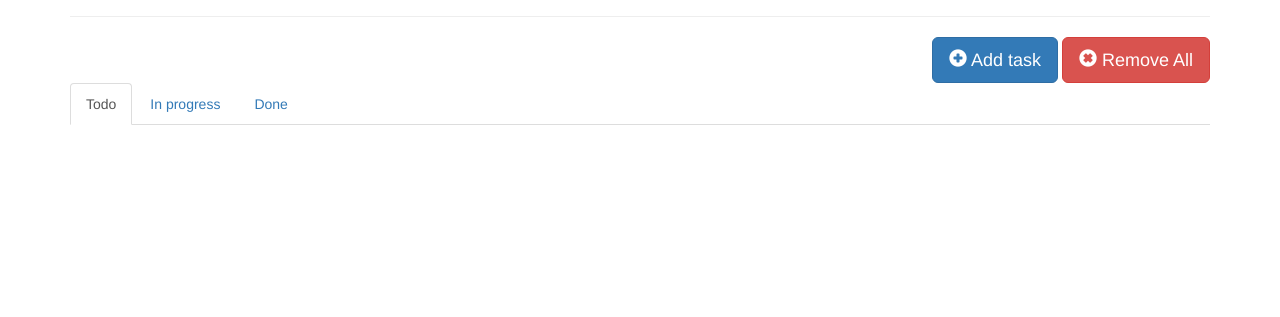
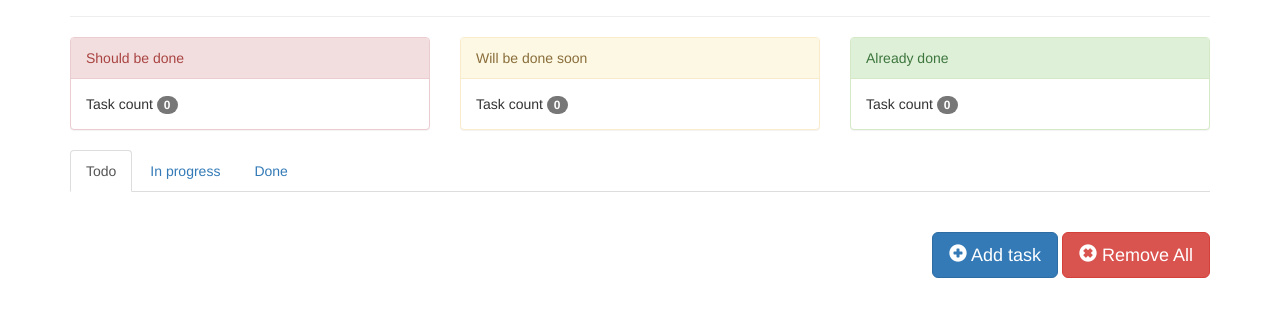
Before and after one commit to Alexander-ilyin3/2019-12-02-todolist, a website: page index.html in a window 1280 px wide. Shown: the part 83-400 px from the top of the page. Drawn offline with nearby package versions, Linux system fonts and the light colour scheme.

Commit message:
add a statistic panels

```diff
--- a/functions.js
+++ b/functions.js
@@ -1,15 +1,12 @@
 function addTask(newTask, id){
-
 
     let taskElement = document.createElement('li')
     taskElement.classList.add('list-group-item')
     taskElement.innerText = newTask.title
     taskElement.setAttribute('data-id', id)
 
-
     let taskContainer = document.querySelector(`[data-status="${newTask.status}"]`)
     taskContainer.appendChild(taskElement)
-
 
     let buttons = {
   container: document.createElement('div'),
@@ -20,7 +17,6 @@ function addTask(newTask, id){
 buttons.edit.classList.add('btn', 'btn-warning', 'btn-edit', 'btn-xs');
 buttons.edit.innerHTML = '<i class="glyphicon glyphicon-pencil"></i>';
 buttons.edit.addEventListener('click', editButtonHandler)
-
 
 buttons.delete.classList.add('btn', 'btn-danger', 'btn-delete', 'btn-xs');
 buttons.delete.innerHTML = '<i class="glyphicon glyphicon-trash"></i>';
@@ -34,3 +30,16 @@ buttons.container.classList.add('pull-right', 'buttons-container');
 taskElement.appendChild(buttons.container);
 
 }
+
+const updateBadges = () => {
+  const statisticBages = document.querySelectorAll('#statistic span.badge')//.childNodes[1].childNodes[1].childNodes[3].childNodes[1]
+
+  console.log(statisticBages)
+
+
+  let taskQuantity = document.querySelectorAll('[role="tabpanel"] > ul').forEach( (ul, i) => {
+      console.log(ul.childNodes.length)
+      statisticBages[i].innerHTML = ul.childNodes.length
+  })
+
+}
--- a/handlers.js
+++ b/handlers.js
@@ -20,6 +20,8 @@ function formAddTaskHandler(event){
     $(modalAddTask).modal('hide')
 
     this.reset()
+
+    updateBadges()
 }
 
 function deleteButtonHandler() {
@@ -29,6 +31,8 @@ function deleteButtonHandler() {
 
     localStorage.removeItem(taskId)
     taskElement.parentNode.removeChild(taskElement)
+
+    updateBadges()
 }
 
 function editButtonHandler() {
@@ -45,6 +49,7 @@ function editButtonHandler() {
     formEditTask.elements.id.value = taskId
 
     $(modalEditTask).modal('show')
+
 
 }
 
@@ -67,6 +72,8 @@ function formEditTaskHandler(event) {
     localStorage.setItem(taskId, JSON.stringify(task))
 
     $(modalEditTask).modal('hide')
+
+    updateBadges()
 }
 
 function modalAddTaskHandler() {
@@ -98,6 +105,8 @@ function formRemoveAllHandler(event) {
         }
     }
     $(modalRemoveAll).modal('hide')
+
+    updateBadges()
 }
 
 function modalRemoveAllHandler() {
--- a/index.html
+++ b/index.html
@@ -16,14 +16,32 @@
             <h1>Todo list</h1>
         </div>
 
-        <div class="text-right">
-            <button type="button" class="btn btn-primary btn-lg m-b-30" data-toggle="modal" data-target="#modalAddTask">
-                <i class="glyphicon glyphicon-plus-sign"></i> Add task
-            </button>
-            <button type="button" class="btn btn-danger btn-lg m-b-30" data-toggle="modal" data-target="#modalRemoveAll">
-                <i class="glyphicon glyphicon-remove-sign"></i> Remove All
-            </button>
+<!-- Панели со статитикой -->
+
+<div class="row" id="statistic">
+    <div class="col-md-4">
+        <div class="panel panel-danger">
+            <div class="panel-heading">Should be done</div>
+            <div class="panel-body">Task count  <span class="badge"></span></div>
         </div>
+    </div>
+    <div class="col-md-4">
+        <div class="panel panel-warning">
+            <div class="panel-heading">Will be done soon</div>
+            <div class="panel-body">Task count  <span class="badge"></span></div>
+        </div>
+    </div>
+    <div class="col-md-4">
+        <div class="panel panel-success">
+            <div class="panel-heading">Already done</div>
+            <div class="panel-body">Task count  <span class="badge"></span></div>
+        </div>
+    </div>
+</div>
+
+<!--  -->
+
+
         <ul class="nav nav-tabs" role="tablist">
                 <li class="active"><a href="#todo" data-toggle="tab">Todo</a></li>
                 <li><a href="#inprogress" data-toggle="tab">In progress</a></li>
@@ -44,6 +62,46 @@
                     <ul class="list-group" data-status="3"></ul>
                 </div>
             </div>
+
+
+            <div class="text-right">
+                <button type="button" class="btn btn-primary btn-lg m-b-30" data-toggle="modal" data-target="#modalAddTask">
+                    <i class="glyphicon glyphicon-plus-sign"></i> Add task
+                </button>
+                <button type="button" class="btn btn-danger btn-lg m-b-30" data-toggle="modal" data-target="#modalRemoveAll">
+                    <i class="glyphicon glyphicon-remove-sign"></i> Remove All
+                </button>
+            </div>
+<!--
+            <div class="panel panel-primary">
+                <div class="panel-heading">
+                    Shoud be done
+                </div>
+                <div class="panel-body">
+                    Task count
+                </div>
+            </div>
+            <div class="panel panel-primary">
+                <div class="panel-heading">
+                    Shoud be done
+                </div>
+                <div class="panel-body">
+                    Task count
+                </div>
+            </div>
+            <div class="panel panel-primary">
+                <div class="panel-heading">
+                    Shoud be done
+                </div>
+                <div class="panel-body">
+                    Task count
+                </div>
+            </div> -->
+
+
+
+
+
     </div>
 
 
--- a/script.js
+++ b/script.js
@@ -32,3 +32,6 @@ keysArray.forEach(key => {
         addTask(task, key)
     }
 });
+
+
+updateBadges()
```
